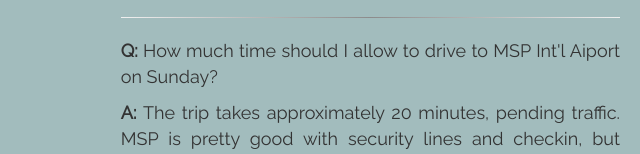
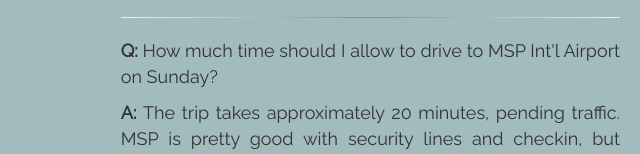
Before and after one commit to ncecconi/NickAndKatieWedding, a plain HTML site: page NickAndKatieWedding/index.html in a window 1280 px wide. Shown: the part 5249-5403 px from the top of the page, 640-1280 px from the left. Drawn offline with Linux system fonts and the light colour scheme; files whose address does not match are found by name.

Commit message:
Corrected spelling on Airport

```diff
--- a/NickAndKatieWedding/pages/faq.html
+++ b/NickAndKatieWedding/pages/faq.html
@@ -37,7 +37,7 @@
                     <p><b>Q: </b>Can I drive to the church on Saturday?</p>
                     <p><b>A: </b>You can, however there is only street parking available.  In addition, parking back at the Nicollet is very limited so if you're staying at the TownePlace please consider using the provided shuttles.</p>
                     <hr />
-                    <p><b>Q: </b>How much time should I allow to drive to MSP Int'l Aiport on Sunday?</p>
+                    <p><b>Q: </b>How much time should I allow to drive to MSP Int'l Airport on Sunday?</p>
                     <p><b>A: </b>The trip takes approximately 20 minutes, pending traffic.  MSP is pretty good with security lines and checkin, but expect weekend/holiday crowds.</p>
 
                 </div>
```
